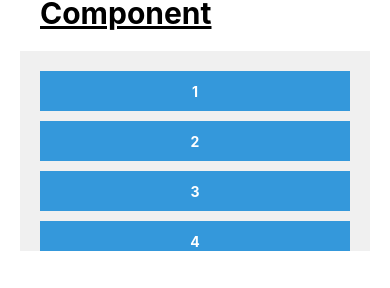
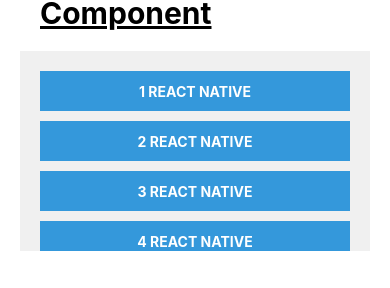
Before and after one commit to m4rkbello/SELF_TAUGHT_UNIVERSITY_REACT_NATIVE_2025, a React Native app: screen / in a window 390 px wide. Shown: the part 1575-1863 px from the top of the page. Built offline with nearby package versions, Linux system fonts and the light colour scheme.

Commit message:
ADD SCROLLVIEW COMPONENT AND NESTED SCROLL VIEW

```diff
--- a/src/components/ScrollView.tsx
+++ b/src/components/ScrollView.tsx
@@ -17,7 +17,7 @@ const ScrollViewComponent = () => {
       >
         {[...Array(20)].map((_, index) => (
           <View key={index} style={styles.box}>
-            <Text style={styles.boxText}>{index + 1}</Text>
+            <Text style={styles.boxText}>{index + 1} REACT NATIVE</Text>
           </View>
         ))}
       </ScrollView>
```
